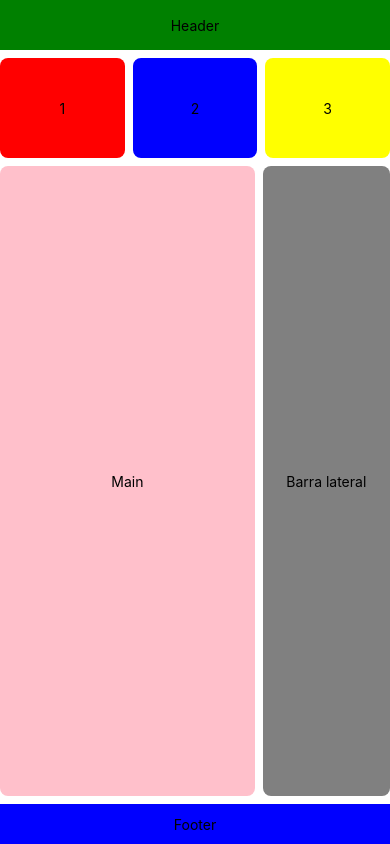
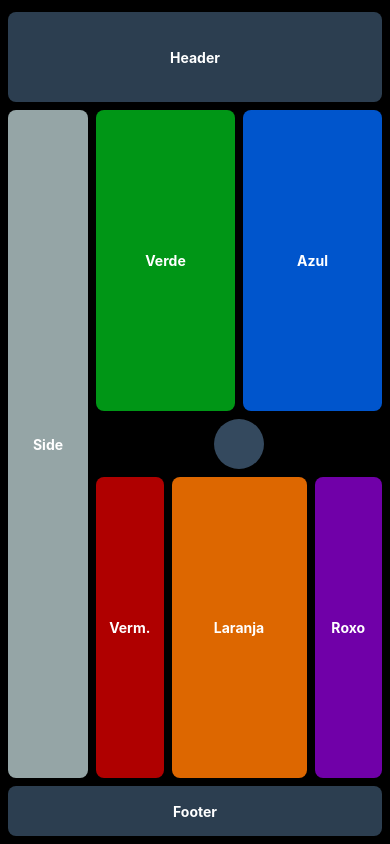
Before and after one commit to GustavoJustin/Aulas-mobile, a React Native app: screen / in a window 390 px wide. Built offline with nearby package versions, Linux system fonts and the light colour scheme.

Commit message:
avaliacao_somativa_1

```diff
--- a/src/App.js
+++ b/src/App.js
@@ -33,10 +33,15 @@ import ExercicioView10 from './Atividade/exercicio10';
 
 //-------------------------------------------------------------------------------------
 
+import ExercicioSomativa1 from './somativa_1_mobile/Exercicio_1';
+import ExercicioSomativa2 from './somativa_1_mobile/Exercicio_2';
+
+//-------------------------------------------------------------------------------------
+
 export default function App() {
   return (
     <View style={styles.container}>
-      <ExercicioView10 />
+      <ExercicioSomativa2 />
     </View>
   );
 }
--- /dev/null
+++ b/src/somativa_1_mobile/Exercicio_1.js
@@ -0,0 +1,133 @@
+import { StyleSheet, Text, View} from "react-native";
+
+export default function ExercicioSomativa1() {
+    return <View style={styles.container}>
+        <View style={styles.topo}>
+            <View style={styles.coluna1}><Text style={styles.text}>Amarelo</Text></View>
+            <View style={styles.coluna2}><Text style={styles.text}>Azul escuro</Text></View>
+        </View>
+
+        <View style={styles.central}>
+            <View style={styles.esquerda}><Text style={styles.text}>Verde</Text></View>
+            <View style={styles.direita}>
+                <View style={styles.colunaCentral1}><Text style={styles.text}>Rosa</Text></View>
+                <View style={styles.colunaCentral2}><Text style={styles.text}>Laranja</Text></View>
+            </View>
+        </View>
+
+        <View style={styles.fundo}>
+            <View style={styles.vermelho}><Text style={styles.text}>Vermelho</Text></View>
+            <View style={styles.teal}><Text style={styles.text}>Teal</Text></View>
+            <View style={styles.roxo}><Text style={styles.text}>Roxo</Text></View>
+        </View>
+    </View>
+}
+
+const styles = StyleSheet.create({
+    text: {
+        color: "#ffffff",
+        fontWeight: "bold"
+    },
+
+    container: {
+        gap: 8,
+        flex: 1,
+        padding: 8
+    },
+
+// ---------------------------------------------------------
+
+    topo: {
+        width: "100%",
+        flexDirection: "row",
+        height: 100,
+        gap: 8,
+    },
+
+    coluna1: {
+        flex: 1,
+        justifyContent: "center",
+        alignItems: "center",
+        backgroundColor: "#efc107",
+        borderRadius: 8
+    },
+
+    coluna2: {
+        flex: 3,
+        justifyContent: "center",
+        alignItems: "center",
+        backgroundColor: "#00087a",
+        borderRadius: 8
+    },
+
+// ---------------------------------------------------------
+
+    central: {
+        flex: 1,
+        flexDirection: "row",
+        gap: 8,
+    },
+
+    esquerda: {
+        flex: 1,
+        backgroundColor: "#177100",
+        justifyContent: "center",
+        alignItems: "center",
+        borderRadius: 8
+    },
+
+    direita: {
+        flex: 1,
+        flexDirection: "column",
+        gap: 8,
+    },
+
+    colunaCentral1: {
+        flex: 1,
+        backgroundColor: "#c20078",
+        justifyContent: "center",
+        alignItems: "center",
+        borderRadius: 8
+    },
+
+    colunaCentral2: {
+        flex: 1,
+        backgroundColor: "#e05002",
+        justifyContent: "center",
+        alignItems: "center",
+        borderRadius: 8
+    },
+
+// ---------------------------------------------------------
+
+    fundo: {
+        height: 90,
+        width: "100%",
+        flexDirection: "row",
+        gap: 8
+    },
+
+    vermelho: {
+        flex: 1,
+        justifyContent: "center",
+        alignItems: "center",
+        backgroundColor: "#b90000",
+        borderRadius: 8
+    },
+
+    teal: {
+        flex: 1,
+        justifyContent: "center",
+        alignItems: "center",
+        backgroundColor: "#00835e",
+        borderRadius: 8
+    },
+
+    roxo: {
+        flex: 1,
+        justifyContent: "center",
+        alignItems: "center",
+        backgroundColor: "#56006e",
+        borderRadius: 8
+    }
+});
--- /dev/null
+++ b/src/somativa_1_mobile/Exercicio_2.js
@@ -0,0 +1,151 @@
+import { StyleSheet, Text, View} from "react-native";
+
+export default function ExercicioSomativa2() {
+    return <View style={styles.container}>
+        <View style={styles.header}><Text style={styles.text}>Header</Text></View>
+
+        <View style={styles.corpo}>
+            <View style={styles.sidebar}><Text style={styles.text}>Side</Text></View>
+
+            <View style={styles.mainArea}>
+                <View style={styles.superior}>
+                    <View style={styles.cardsSu1}><Text style={styles.text}>Verde</Text></View>
+                    <View style={styles.cardsSu2}><Text style={styles.text}>Azul</Text></View>
+                </View>
+
+                <View style={styles.divisor}></View>
+
+                <View style={styles.inferior}>
+                    <View style={styles.cardsIn1}><Text style={styles.text}>Verm.</Text></View>
+                    <View style={styles.cardsIn2}><Text style={styles.text}>Laranja</Text></View>
+                    <View style={styles.cardsIn3}><Text style={styles.text}>Roxo</Text></View>
+                </View>
+            </View>
+        </View>
+
+        <View style={styles.footer}><Text style={styles.text}>Footer</Text></View>
+    </View>;
+}
+
+
+const styles = StyleSheet.create({
+    container: {
+        flex: 1,
+        gap: 8,
+        padding: 8,
+        backgroundColor: "#000000"
+    },
+
+    text: {
+        color: "white",
+        fontWeight: "bold",
+    },
+
+// ---------------------------------------------------------
+
+    header: {
+        height: 90,
+        backgroundColor: "#2c3e50",
+        borderRadius: 8,
+        justifyContent: "center",
+        alignItems: "center",
+        marginTop: 4
+    },
+
+    corpo: {
+        flex: 1,
+        flexDirection: "row",
+        gap: 8
+    },
+
+// ---------------------------------------------------------
+
+    sidebar: {
+        width: 80,
+        backgroundColor: "#95a5a6",
+        justifyContent: "center",
+        alignItems: "center",
+        borderRadius: 8
+    },
+
+    mainArea: {
+        flex: 1,
+        flexDirection: "column",
+        gap: 8
+    },
+
+    superior: {
+        flex: 1,
+        gap: 8,
+        flexDirection: "row"
+    },
+
+    cardsSu1: {
+        flex: 1,
+        backgroundColor: "#009616",
+        justifyContent: "center",
+        alignItems: "center",
+        borderRadius: 8
+    },
+
+    cardsSu2: {
+        flex: 1,
+        backgroundColor: "#0055cc",
+        justifyContent: "center",
+        alignItems: "center",
+        borderRadius: 8
+    },
+
+// ------------------------
+
+    divisor: {
+        width: 50,
+        height: 50,
+        borderRadius: 25,
+        backgroundColor: "#34495e",
+        alignSelf: "center"
+    },
+
+
+// ------------------------
+
+    inferior: {
+        flex: 1,
+        gap: 8,
+        flexDirection: "row"
+    },
+
+    cardsIn1: {
+        flex: 1,
+        backgroundColor: "#af0000",
+        borderRadius: 8,
+        justifyContent: "center",
+        alignItems: "center"
+    },
+
+    cardsIn2: {
+        flex: 2,
+        backgroundColor: "#dd6700",
+        borderRadius: 8,
+        justifyContent: "center",
+        alignItems: "center"
+    },
+
+    cardsIn3: {
+        flex: 1,
+        backgroundColor: "#7000a8",
+        borderRadius: 8,
+        justifyContent: "center",
+        alignItems: "center"
+    },
+
+// ---------------------------------------------------------
+
+    footer: {
+        height: 50,
+        backgroundColor: "#2c3e50",
+        borderRadius: 8,
+        justifyContent: "center",
+        alignItems: "center",
+    }
+});
```
Also changed, not shown: src/somativa_1_mobile/scaffold.js (added, +43 -0 lines).
